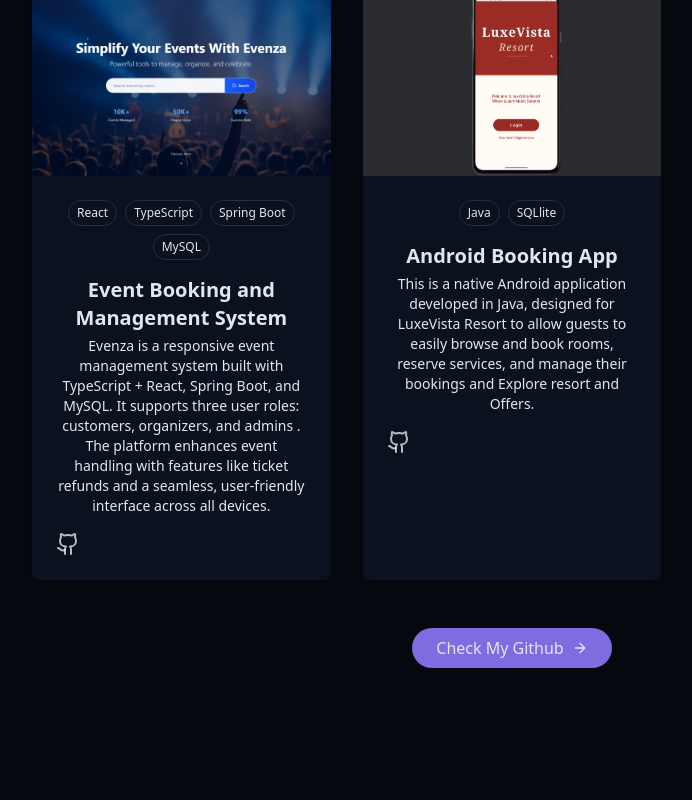
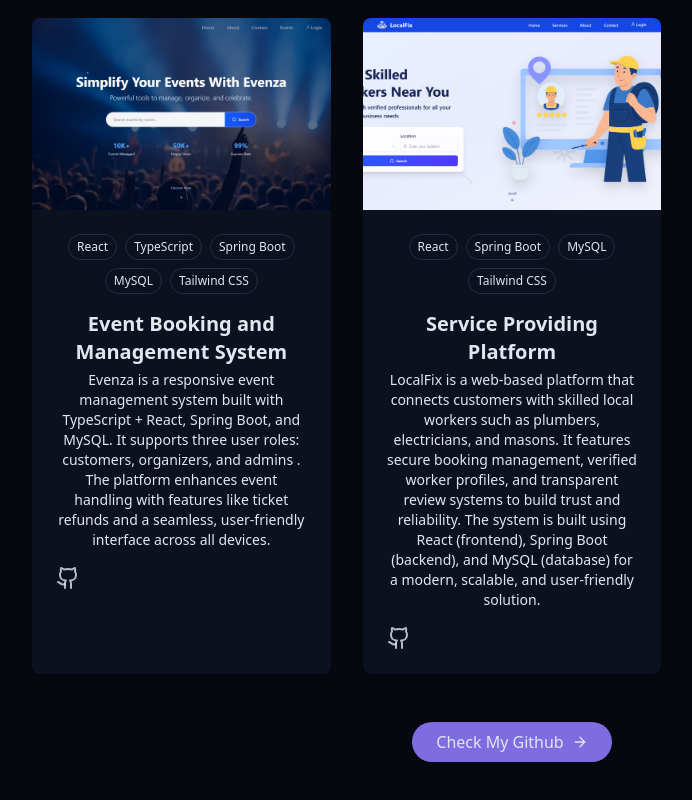
Before and after one commit to Tharindu-Theekshana/Tharindu-Portfolio, a React (Vite) app: page / in a window 1280 px wide. Shown: the part 4194-4994 px from the top of the page, without its empty margins (128-820 px from the left). Built offline with nearby package versions, Linux system fonts and the light colour scheme; no server answers.

Commit message:
added new project

```diff
--- a/src/components/Projects.jsx
+++ b/src/components/Projects.jsx
@@ -7,6 +7,7 @@
 import project1 from '../projects/project1.png';
 import project6 from '../projects/project6.png';
 import project7 from '../projects/project7.png';
+import project8 from '../projects/project8.png';
 
 
 export default function Projects() {
@@ -57,7 +58,7 @@
             title: "E-commerce Website",
             description: "GadgetHub is a responsive e-commerce platform developed using ASP.NET Core, React, and MySQL. It enables users to browse gadgets, request quotations from multiple distributors, and manage orders seamlessly. The system highlights secure authentication, efficient order management, and a scalable architecture for real-world applications.",
             image: project6,
-            tags: ["ASP.NET","Reat","MySql"],
+            tags: ["ASP.NET","Reat","MySql","Tailwind CSS"],
             githubUrl: "https://github.com/Tharindu-Theekshana/GadgetHub-ASP.NET-Backend"
         },
         {
@@ -65,16 +66,16 @@
             title: "Event Booking and Management System",
             description: "Evenza is a responsive event management system built with TypeScript + React, Spring Boot, and MySQL. It supports three user roles: customers, organizers, and admins . The platform enhances event handling with features like ticket refunds and a seamless, user-friendly interface across all devices.",
             image: project7,
-            tags: ["React","TypeScript","Spring Boot","MySQL"],
+            tags: ["React","TypeScript","Spring Boot","MySQL","Tailwind CSS"],
             githubUrl: "https://github.com/Tharindu-Theekshana/Evenza-Event-Management-System"
         },
         {
             id: 8,
-            title: "Android Booking App",
-            description: "This is a native Android application developed in Java, designed for LuxeVista Resort to allow guests to easily browse and book rooms, reserve services, and manage their bookings and Explore resort and Offers.",
-            image: project5,
-            tags: ["Java","SQLlite"],
-            githubUrl: "https://github.com/Tharindu-Theekshana/LuxeVista-Android-BookingApp"
+            title: "Service Providing Platform",
+            description: "LocalFix is a web-based platform that connects customers with skilled local workers such as plumbers, electricians, and masons. It features secure booking management, verified worker profiles, and transparent review systems to build trust and reliability. The system is built using React (frontend), Spring Boot (backend), and MySQL (database) for a modern, scalable, and user-friendly solution.",
+            image: project8,
+            tags: ["React","Spring Boot","MySQL","Tailwind CSS"],
+            githubUrl: "https://github.com/Tharindu-Theekshana/LocalFix-Frontend"
         },
 ];
 
```
Also changed, not shown: src/projects/project8.png (added).
